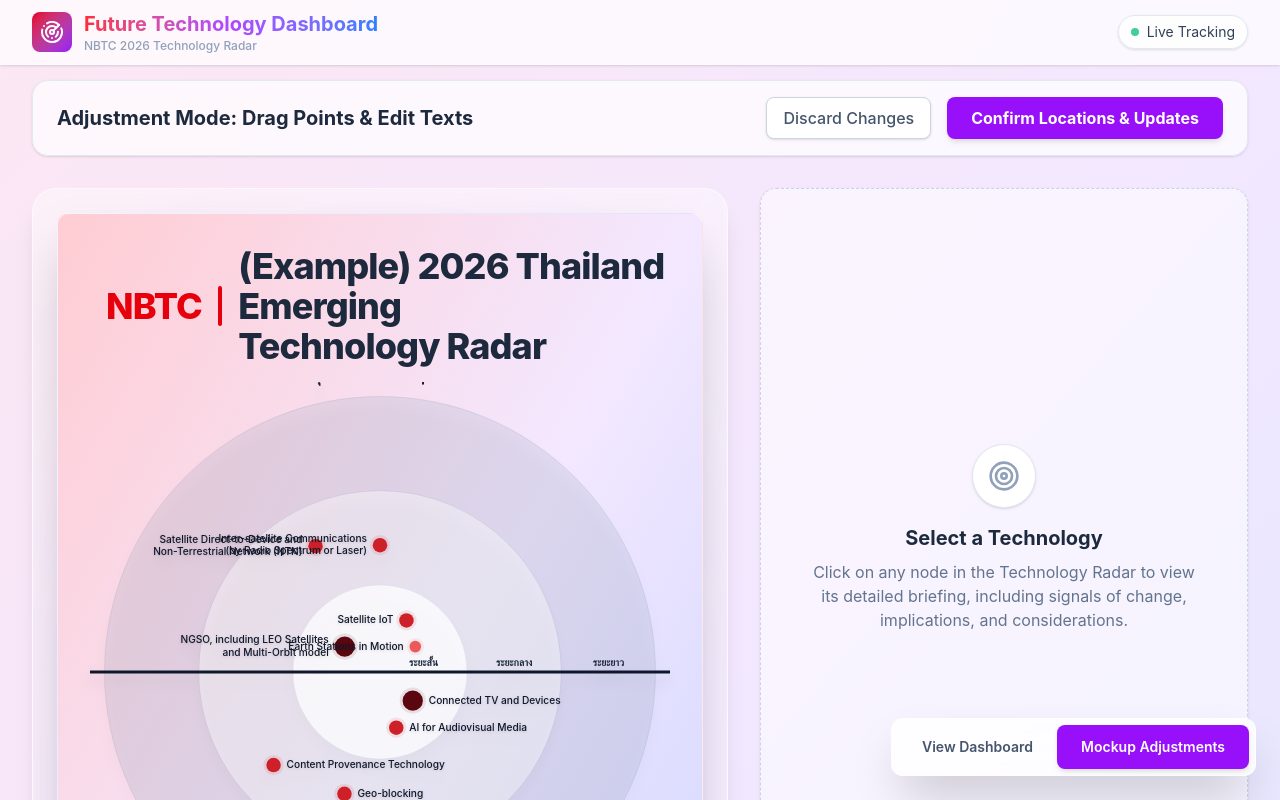
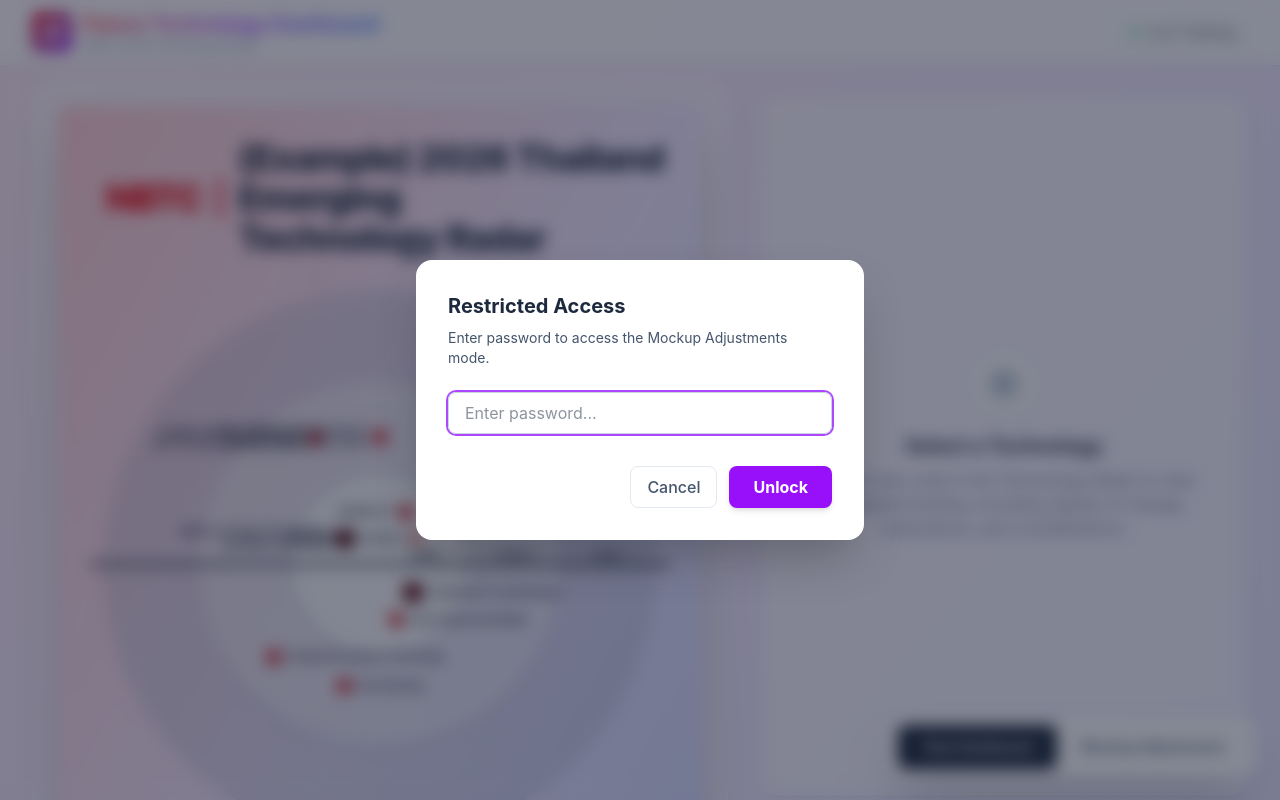
Before and after one commit to YUTTANANEWJ-NBTC/nbtc-radar, a React (Vite) app: page / in a window 1280 px wide. Both pictures are taken after a click on the button "Mockup Adjustments". Shown: the top 800 px of the page. Built offline with nearby package versions, Linux system fonts and the light colour scheme.

Commit message:
feat: add password protection to access and save adjustments

```diff
--- a/src/App.tsx
+++ b/src/App.tsx
@@ -11,6 +11,10 @@ type ViewMode = 'main' | 'adjust';
 
 function App() {
   const [currentView, setCurrentView] = useState<ViewMode>('main');
+  const [isAdjustUnlocked, setIsAdjustUnlocked] = useState(false);
+  const [showEntryPrompt, setShowEntryPrompt] = useState(false);
+  const [entryPassword, setEntryPassword] = useState('');
+  const [entryError, setEntryError] = useState(false);
   const [data, setData] = useState<TechnologyNode[]>(() => {
     const saved = localStorage.getItem('radarData');
     if (saved) {
@@ -28,6 +32,26 @@ function App() {
   }, [data]);
 
   const [selectedNode, setSelectedNode] = useState<TechnologyNode | null>(null);
+
+  const handleAdjustClick = () => {
+    if (isAdjustUnlocked) {
+      setCurrentView('adjust');
+    } else {
+      setShowEntryPrompt(true);
+      setEntryPassword('');
+      setEntryError(false);
+    }
+  };
+
+  const submitEntryPassword = () => {
+    if (entryPassword === '12345') {
+      setIsAdjustUnlocked(true);
+      setShowEntryPrompt(false);
+      setCurrentView('adjust');
+    } else {
+      setEntryError(true);
+    }
+  };
 
   return (
     <div className="min-h-screen bg-gradient-to-br from-pink-100 via-purple-100 to-indigo-100 text-slate-800 font-sans selection:bg-purple-500/30 pb-24">
@@ -79,7 +103,7 @@ function App() {
           View Dashboard
         </button>
         <button
-          onClick={() => setCurrentView('adjust')}
+          onClick={handleAdjustClick}
           className={clsx(
             "px-6 py-3 font-semibold text-sm rounded-lg transition-all",
             currentView === 'adjust' ? "bg-purple-600 text-white shadow-md" : "text-slate-600 hover:text-slate-900 hover:bg-slate-100"
@@ -89,6 +113,53 @@ function App() {
         </button>
       </div>
 
+      {/* Entry Password Prompt Modal */}
+      {showEntryPrompt && (
+        <div className="fixed inset-0 z-[100] flex items-center justify-center bg-slate-900/50 backdrop-blur-sm">
+          <div className="bg-white p-8 rounded-2xl shadow-2xl max-w-md w-full animate-in fade-in zoom-in-95 duration-200">
+            <h3 className="text-xl font-bold text-slate-800 mb-2">Restricted Access</h3>
+            <p className="text-sm text-slate-600 mb-6">Enter password to access the Mockup Adjustments mode.</p>
+
+            <input
+              type="password"
+              autoFocus
+              value={entryPassword}
+              onChange={e => {
+                setEntryPassword(e.target.value);
+                setEntryError(false);
+              }}
+              onKeyDown={e => {
+                if (e.key === 'Enter') submitEntryPassword();
+                if (e.key === 'Escape') setShowEntryPrompt(false);
+              }}
+              placeholder="Enter password..."
+              className={clsx(
+                "w-full px-4 py-2 border rounded-lg focus:outline-none focus:ring-2 transition-all",
+                entryError ? "border-red-500 focus:ring-red-500" : "border-slate-300 focus:ring-purple-500"
+              )}
+            />
+            {entryError && (
+              <p className="text-red-500 text-sm mt-2 font-medium">Incorrect password. Please try again.</p>
+            )}
+
+            <div className="flex justify-end gap-3 mt-8">
+              <button
+                onClick={() => setShowEntryPrompt(false)}
+                className="px-4 py-2 text-slate-600 hover:bg-slate-100 rounded-lg font-medium transition-colors border border-slate-200"
+              >
+                Cancel
+              </button>
+              <button
+                onClick={submitEntryPassword}
+                className="px-6 py-2 bg-purple-600 hover:bg-purple-700 text-white rounded-lg font-bold shadow-md transition-colors"
+              >
+                Unlock
+              </button>
+            </div>
+          </div>
+        </div>
+      )}
+
     </div>
   );
 }
--- a/src/components/dashboard/AdjustmentView.tsx
+++ b/src/components/dashboard/AdjustmentView.tsx
@@ -2,6 +2,7 @@ import { useState } from 'react';
 import { RadarChart } from '../radar/RadarChart';
 import { EditableBriefingCard } from './EditableBriefingCard';
 import type { TechnologyNode } from '../../types';
+import clsx from 'clsx';
 
 interface Props {
   initialData: TechnologyNode[];
@@ -13,10 +14,29 @@ export function AdjustmentView({ initialData, onConfirm, onCancel }: Props) {
   const [draftData, setDraftData] = useState<TechnologyNode[]>(initialData);
   const [selectedNode, setSelectedNode] = useState<TechnologyNode | null>(null);
 
+  const [showPasswordPrompt, setShowPasswordPrompt] = useState(false);
+  const [passwordInput, setPasswordInput] = useState('');
+  const [passwordError, setPasswordError] = useState(false);
+
   const handleNodeUpdate = (updatedNode: TechnologyNode) => {
     setDraftData((prev) => prev.map((n) => (n.id === updatedNode.id ? updatedNode : n)));
     if (selectedNode?.id === updatedNode.id) {
       setSelectedNode(updatedNode);
+    }
+  };
+
+  const handleConfirmClick = () => {
+    setShowPasswordPrompt(true);
+    setPasswordInput('');
+    setPasswordError(false);
+  };
+
+  const handlePasswordSubmit = () => {
+    if (passwordInput === '12345') {
+      setShowPasswordPrompt(false);
+      onConfirm(draftData);
+    } else {
+      setPasswordError(true);
     }
   };
 
@@ -32,7 +52,7 @@ export function AdjustmentView({ initialData, onConfirm, onCancel }: Props) {
             Discard Changes
           </button>
           <button
-            onClick={() => onConfirm(draftData)}
+            onClick={handleConfirmClick}
             className="px-6 py-2 bg-purple-600 hover:bg-purple-700 text-white rounded-lg font-bold shadow-md transition-colors"
           >
             Confirm Locations & Updates
@@ -59,6 +79,53 @@ export function AdjustmentView({ initialData, onConfirm, onCancel }: Props) {
           onNodeUpdate={handleNodeUpdate}
         />
       </div>
+
+      {/* Password Prompt Modal */}
+      {showPasswordPrompt && (
+        <div className="fixed inset-0 z-[100] flex items-center justify-center bg-slate-900/50 backdrop-blur-sm">
+          <div className="bg-white p-8 rounded-2xl shadow-2xl max-w-md w-full animate-in fade-in zoom-in-95 duration-200">
+            <h3 className="text-xl font-bold text-slate-800 mb-2">Security Confirmation</h3>
+            <p className="text-sm text-slate-600 mb-6">Enter password to apply your mocked adjustments to the main dashboard.</p>
+
+            <input
+              type="password"
+              autoFocus
+              value={passwordInput}
+              onChange={e => {
+                setPasswordInput(e.target.value);
+                setPasswordError(false);
+              }}
+              onKeyDown={e => {
+                if (e.key === 'Enter') handlePasswordSubmit();
+                if (e.key === 'Escape') setShowPasswordPrompt(false);
+              }}
+              placeholder="Enter password..."
+              className={clsx(
+                "w-full px-4 py-2 border rounded-lg focus:outline-none focus:ring-2 transition-all",
+                passwordError ? "border-red-500 focus:ring-red-500" : "border-slate-300 focus:ring-purple-500"
+              )}
+            />
+            {passwordError && (
+              <p className="text-red-500 text-sm mt-2 font-medium">Incorrect password. Please try again.</p>
+            )}
+
+            <div className="flex justify-end gap-3 mt-8">
+              <button
+                onClick={() => setShowPasswordPrompt(false)}
+                className="px-4 py-2 text-slate-600 hover:bg-slate-100 rounded-lg font-medium transition-colors border border-slate-200"
+              >
+                Cancel
+              </button>
+              <button
+                onClick={handlePasswordSubmit}
+                className="px-6 py-2 bg-purple-600 hover:bg-purple-700 text-white rounded-lg font-bold shadow-md transition-colors"
+              >
+                Unlock & Confirm
+              </button>
+            </div>
+          </div>
+        </div>
+      )}
     </div>
   );
 }
```
